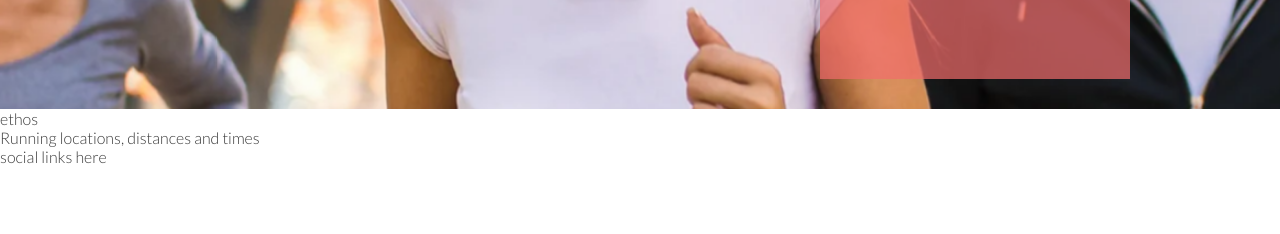
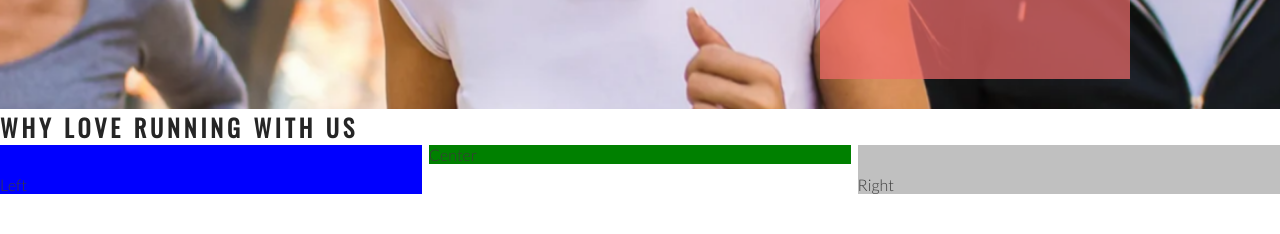
Before and after one commit to AlexIglesia/love-running, a plain HTML site: page index.html in a window 1280 px wide. Shown: the part 566-800 px from the top of the page. Drawn offline with nearby package versions, Linux system fonts and the light colour scheme.

Commit message:
add club ethos main structure

```diff
--- a/assets/css/style.css
+++ b/assets/css/style.css
@@ -24,6 +24,7 @@ h1, h2 {
 #logo {
     float: left;
     font-size: 280%;
+    margin-left: 30px;
 
 }
 
@@ -115,3 +116,29 @@ h1, h2 {
     position: absolute;
 
 }
+
+/* club ethos */
+
+#club-ethos{
+    height: 600px;
+}
+
+#left-about{
+    padding-top: 30px;
+    width: 33%;
+    float: left;
+    background-color: blue;
+}
+
+#right-about{
+    padding-top: 30px;
+    width: 33%;
+    float: right;
+    background-color: silver;
+}
+
+#center-about{
+    width: 33%;
+    margin: 0 auto;
+    background-color: green;
+}
--- a/index.html
+++ b/index.html
@@ -38,8 +38,11 @@
 
         </div>
     </section>
-    <section>
-        ethos
+    <section id="club-ethos">
+        <h1>Why love Running With Us</h1>
+        <div id="left-about">Left</div>
+        <div id="right-about">Right</div>
+        <div id="center-about">Center</div>
     </section>
     <section>
         Running locations, distances and times
```
